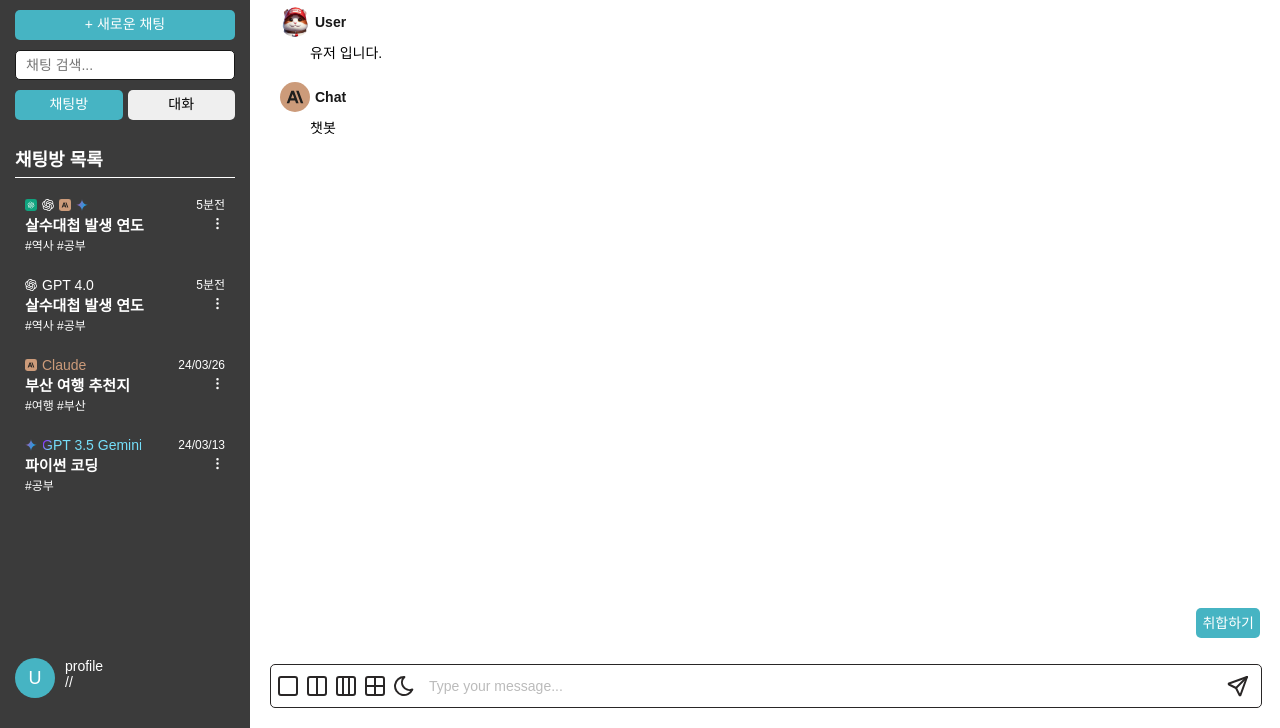
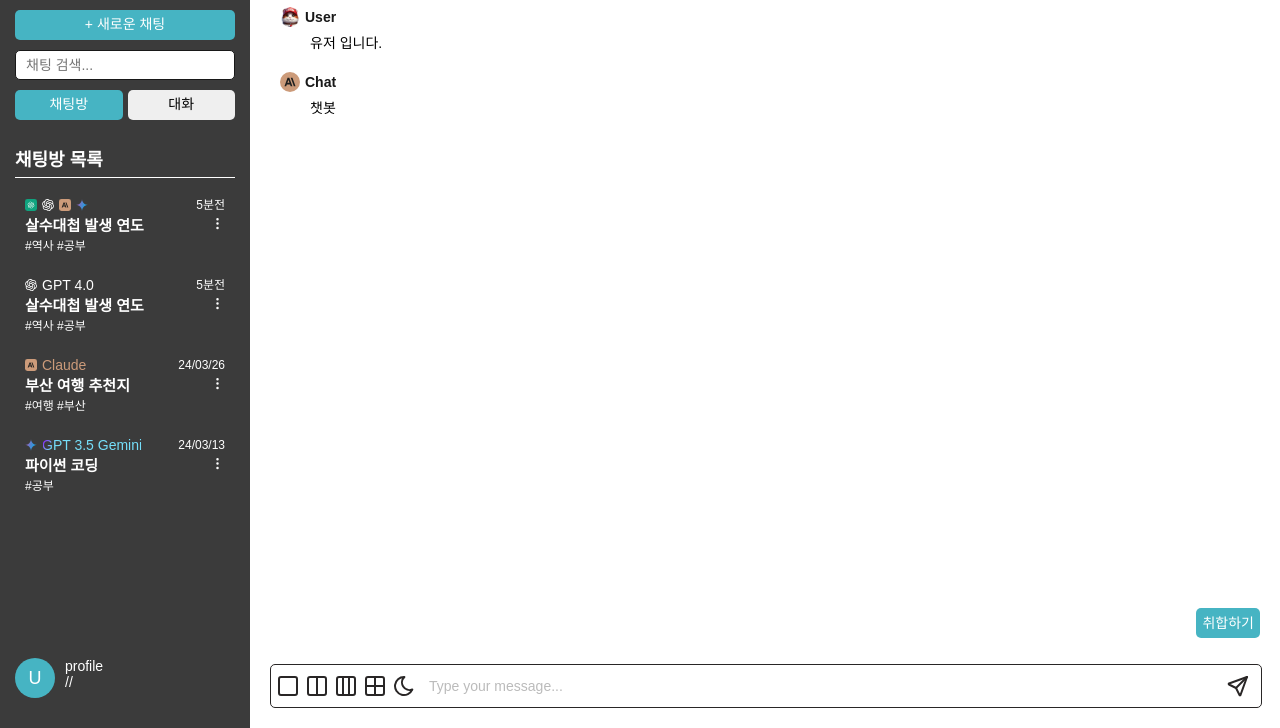
Before and after one commit to seriiiiii/gpt, a plain HTML site: page index.html in a window 1280 px wide. Shown: the part 72-800 px from the top of the page. Drawn offline with nearby package versions, Linux system fonts and the light colour scheme; a web font is replaced by a local one.

Commit message:
아이콘 수정

```diff
--- a/css/styles.css
+++ b/css/styles.css
@@ -427,13 +427,13 @@ h1 {
 .profile-container span {
   display: flex;
   align-items: center;
-  line-height: 30px;
+  line-height: 20px;
   font-weight: 600;
 }
 .profile-image {
   border-radius: 50%;
-  width: 30px;
-  height: 30px;
+  width: 20px;
+  height: 20px;
   margin-right: 5px;
 }
 .user:hover .icon-container,
```
